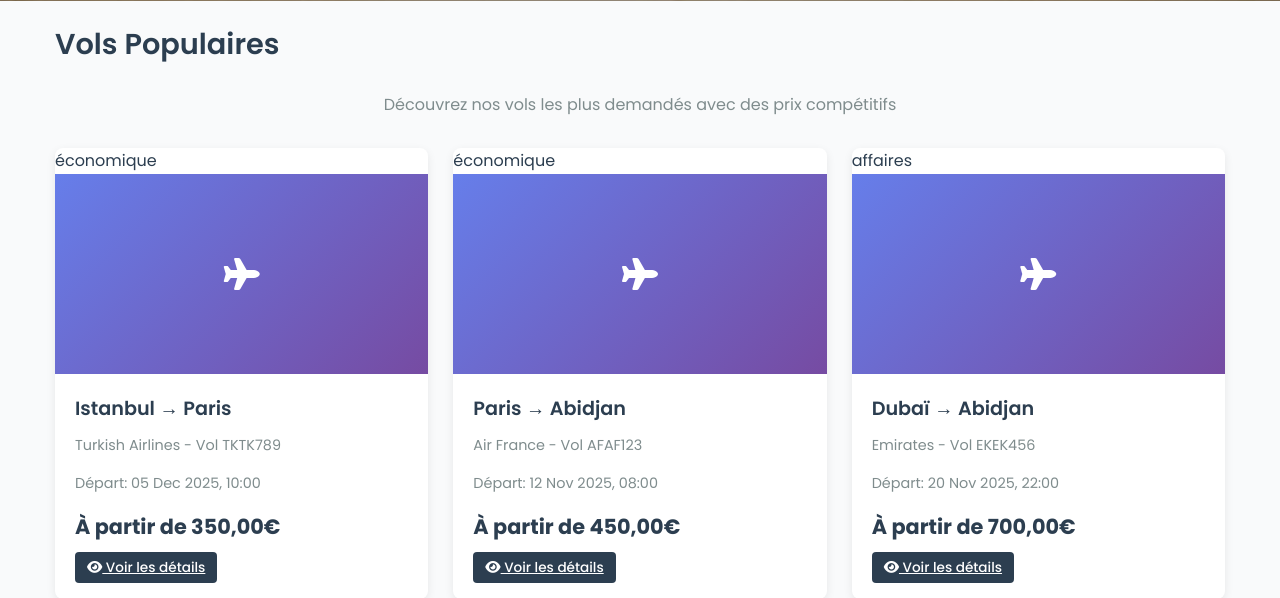
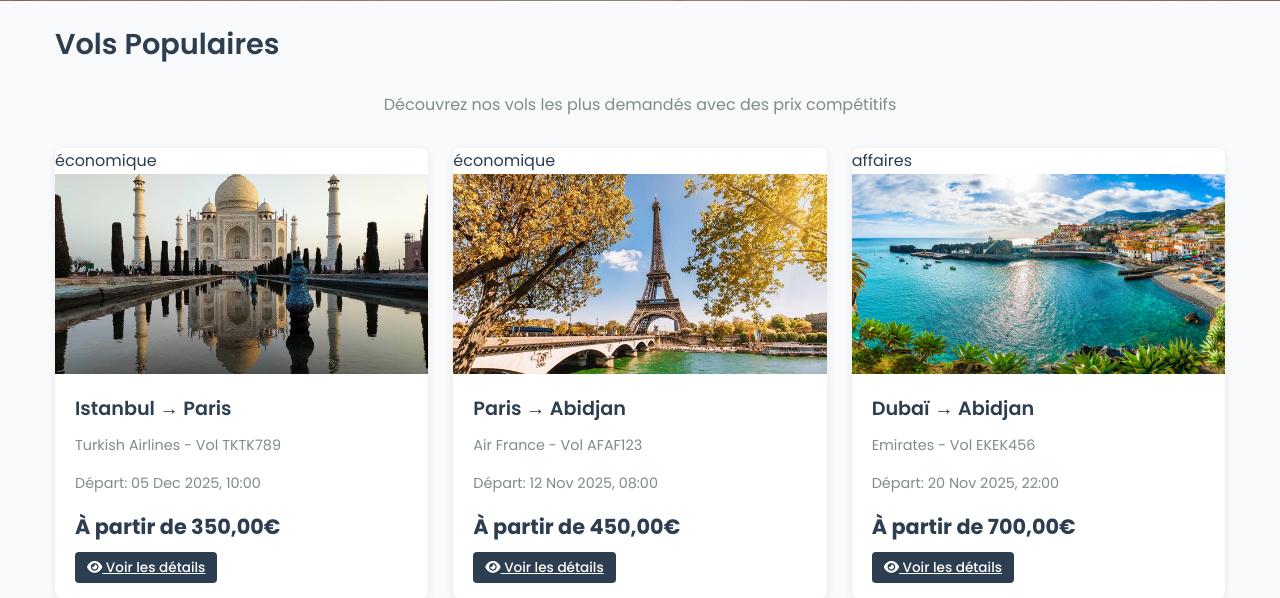
Before and after one commit to Salami-Awanat/jetreserve, a PHP site: page / in a window 1280 px wide. Shown: the part 880-1478 px from the top of the page. Run offline with PHP 8.4, Linux system fonts and the light colour scheme; data comes from the database, SQL or seed files in the repository.

Commit message:
Update index.php

```diff
--- a/index.php
+++ b/index.php
@@ -169,8 +169,32 @@ $vols_populaires = $stmt->fetchAll(PDO::FETCH_ASSOC);
                 <!-- Offer Card -->
       <div class="card">
     <div class="card-badge"><?php echo htmlspecialchars($vol['classe']); ?></div>
-                    <div style="height: 200px; background: linear-gradient(135deg, #667eea 0%, #764ba2 100%); display: flex; align-items: center; justify-content: center; color: white; font-size: 2rem;">
-                        <i class="fas fa-plane"></i>
+    <div style="height: 200px; overflow: hidden;">
+        <?php
+        // Déterminer l'image en fonction des villes
+        $depart = $vol['depart'];
+        $arrivee = $vol['arrivee'];
+
+        if ($depart == 'Paris' && $arrivee == 'Abidjan') {
+            $image_file = 'paris.jpg';
+        } elseif ($depart == 'Dubai' && $arrivee == 'Abidjan') {
+            $image_file = 'dubai.jpg';
+        } elseif ($depart == 'Istanbul' && $arrivee == 'Paris') {
+            $image_file = 'inde.jpg';
+        } else {
+            $image_file = 'madere.jpg'; // Image par défaut
+        }
+
+        $image_path = "images/" . $image_file;
+
+        if (file_exists($image_path)) {
+            echo '<img src="' . $image_path . '" alt="' . htmlspecialchars($depart . ' → ' . $arrivee) . '" style="width: 100%; height: 100%; object-fit: cover;">';
+        } else {
+            echo '<div style="height: 100%; background: linear-gradient(135deg, #667eea 0%, #764ba2 100%); display: flex; align-items: center; justify-content: center; color: white; font-size: 2rem;">';
+            echo '<i class="fas fa-plane"></i>';
+            echo '</div>';
+        }
+        ?>
     </div>
     <div class="card-content">
         <h3><?php echo htmlspecialchars($vol['depart']); ?> → <?php echo htmlspecialchars($vol['arrivee']); ?></h3>
@@ -178,14 +202,11 @@ $vols_populaires = $stmt->fetchAll(PDO::FETCH_ASSOC);
         <p>Départ: <?php echo date('d M Y, H:i', strtotime($vol['date_depart'])); ?></p>
         <div class="price">À partir de <?php echo number_format($vol['prix'], 2, ',', ' '); ?>€</div>
 
-                        <!-- Modification ici : Lien vers la page de détails du vol -->
         <?php if (isset($_SESSION['id_user'])): ?>
-                            <!-- Si connecté : lien vers les détails du vol -->
             <a href="vol_details.php?id_vol=<?php echo $vol['id_vol']; ?>" class="btn btn-primary btn-sm">
                 <i class="fas fa-eye"></i> Voir les détails
             </a>
         <?php else: ?>
-                            <!-- Si non connecté : lien vers la connexion avec redirection -->
             <a href="vge64/connexion.php?redirect=vol_details&id_vol=<?php echo $vol['id_vol']; ?>" class="btn btn-primary btn-sm">
                 <i class="fas fa-eye"></i> Voir les détails
             </a>
```
Lines whose indentation alone changed are shown as unchanged.
